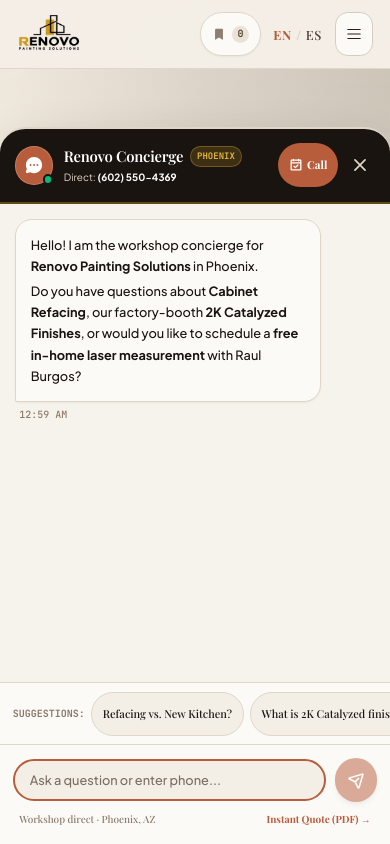
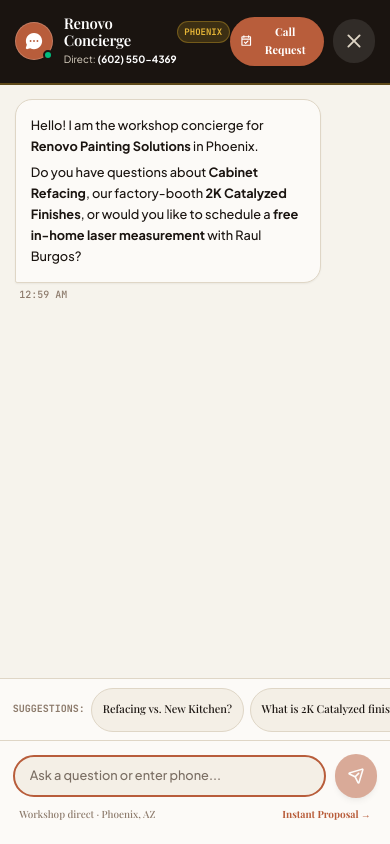
Before and after one commit to IB-Demos/renovo-webproject, a Next.js app in the folder web/: page / in a window 390 px wide. Both pictures are taken after a click on the button "Chat with Renovo Workshop Concierge". Shown: the top 844 px of the page. Built offline with nearby package versions, Linux system fonts and the light colour scheme; a web font is replaced by a local one.

Commit message:
Make mobile chat full screen with touch close button, and remove (PDF) mentions across site

```diff
--- a/web/src/app/api/chat/route.ts
+++ b/web/src/app/api/chat/route.ts
@@ -207,7 +207,7 @@ export async function POST(request: Request) {
     ) {
       reply =
         activeLocale === "es"
-          ? `**Precios y Cotizaciones Transparentes:**\n\nEn Renovo tratas directamente con el dueño y artesano Raul Burgos—cero comisiones de intermediarios. Cada proyecto incluye medición láser en sitio sin costo y muestras físicas de acabado.\n\nPuedes generar tu presupuesto inmediato con PDF oficial en nuestro [Cotizador en Línea](/cotizador), o simplemente déjame aquí tu nombre y teléfono y Raul se pondrá en contacto contigo.`
+          ? `**Precios y Cotizaciones Transparentes:**\n\nEn Renovo tratas directamente con el dueño y artesano Raul Burgos—cero comisiones de intermediarios. Cada proyecto incluye medición láser en sitio sin costo y muestras físicas de acabado.\n\nPuedes generar tu presupuesto inmediato en nuestro [Cotizador en Línea](/cotizador), o simplemente déjame aquí tu nombre y teléfono y Raul se pondrá en contacto contigo.`
           : `**Transparent Direct Craftsman Pricing:**\n\nYou deal directly with owner Raul Burgos—zero middleman markups or sales commissions. Every estimate includes a complimentary in-home laser measure and physical finish samples.\n\nYou can generate an immediate proposal in our [Online Quote System](/cotizador), or simply leave your name and phone number here and Raul will reach out!`;
     } else if (
       lowerMsg.includes("taller") ||
@@ -241,8 +241,8 @@ export async function POST(request: Request) {
     } else {
       reply =
         activeLocale === "es"
-          ? `¡Hola! Soy el asistente del taller de **Renovo Painting Solutions** en Phoenix, AZ.\n\nTe puedo asesorar con:\n• **Cabinet Refacing:** Renovación completa de puertas y frentes en madera maciza.\n• **Laca 2K Catalizada:** Esmaltado de gabinetes en cabina industrial de taller.\n• **Cocinas Nuevas:** Fabricación a medida desde cero.\n• **Presupuestos:** Generación de propuesta en PDF y visitas en sitio.\n\n¿Qué tipo de transformación te gustaría realizar en tus gabinetes o cocina?`
-          : `Hello! I'm the workshop concierge for **Renovo Painting Solutions** in Phoenix, AZ.\n\nI can help you with:\n• **Cabinet Refacing:** Full door & drawer replacement in custom hardwoods.\n• **2K Catalyzed Spray:** Factory-booth spray finishing with zero brush marks.\n• **Custom Kitchens:** Bespoke cabinetry and architectural islands from scratch.\n• **Proposals & Quotes:** Instant PDF proposals and in-home evaluations.\n\nWhat kind of transformation are you planning for your home?`;
+          ? `¡Hola! Soy el asistente del taller de **Renovo Painting Solutions** en Phoenix, AZ.\n\nTe puedo asesorar con:\n• **Cabinet Refacing:** Renovación completa de puertas y frentes en madera maciza.\n• **Laca 2K Catalizada:** Esmaltado de gabinetes en cabina industrial de taller.\n• **Cocinas Nuevas:** Fabricación a medida desde cero.\n• **Presupuestos:** Propuesta formal detallada y asesoría en sitio sin costo.\n\n¿Qué tipo de transformación te gustaría realizar en tus gabinetes o cocina?`
+          : `Hello! I'm the workshop concierge for **Renovo Painting Solutions** in Phoenix, AZ.\n\nI can help you with:\n• **Cabinet Refacing:** Full door & drawer replacement in custom hardwoods.\n• **2K Catalyzed Spray:** Factory-booth spray finishing with zero brush marks.\n• **Custom Kitchens:** Bespoke cabinetry and architectural islands from scratch.\n• **Proposals & Quotes:** Formal itemized proposals and in-home evaluations.\n\nWhat kind of transformation are you planning for your home?`;
     }
 
     return NextResponse.json({
--- a/web/src/app/cotizador/page.tsx
+++ b/web/src/app/cotizador/page.tsx
@@ -56,7 +56,7 @@ export default function EstimatorPage() {
                 </span>
                 <span className="inline-flex items-center gap-1.5 px-3.5 py-1.5 rounded-full bg-[#FCFAF7] border border-[#DFD6C6] text-[#B85D3B] text-xs font-serif font-bold uppercase tracking-wider shadow-xs">
                   <FilePdf size={16} weight="fill" />
-                  <span>{locale === "en" ? "Official Project Proposal (PDF)" : "Propuesta Formal de Proyecto (PDF)"}</span>
+                  <span>{locale === "en" ? "Official Project Proposal" : "Propuesta Formal de Proyecto"}</span>
                 </span>
               </div>
 
@@ -68,8 +68,8 @@ export default function EstimatorPage() {
 
               <p className="text-base sm:text-lg text-[#261F1A] font-normal leading-relaxed max-w-2xl">
                 {locale === "en"
-                  ? "Tell us what you want to accomplish: custom kitchen cabinets, 2K factory spray, cabinet refacing (door replacement), or residential painting. Upload current photos and get an executive PDF proposal delivered straight to Raul Burgos."
-                  : "Cuéntanos qué deseas realizar: desde construir tu cocina desde cero y pintar gabinetes con laca 2K, hasta cabinet refacing (cambio de puertas y frentes) o pintura residencial. Sube fotos de tu espacio y recibe una propuesta corporativa en PDF enviada directo a Raul Burgos."}
+                  ? "Tell us what you want to accomplish: custom kitchen cabinets, 2K factory spray, cabinet refacing (door replacement), or residential painting. Upload current photos and get an executive proposal delivered straight to Raul Burgos."
+                  : "Cuéntanos qué deseas realizar: desde construir tu cocina desde cero y pintar gabinetes con laca 2K, hasta cabinet refacing (cambio de puertas y frentes) o pintura residencial. Sube fotos de tu espacio y recibe una propuesta corporativa enviada directo a Raul Burgos."}
               </p>
 
               <div className="pt-2 flex flex-col sm:flex-row items-center gap-3.5">
--- a/web/src/components/chat/RenovoChatbot.tsx
+++ b/web/src/components/chat/RenovoChatbot.tsx
@@ -79,6 +79,17 @@ export function RenovoChatbot() {
 
   const messagesEndRef = useRef<HTMLDivElement>(null);
   const inputRef = useRef<HTMLInputElement>(null);
+
+  // Lock body scroll when chatbot is open in full-screen on mobile
+  useEffect(() => {
+    if (isOpen) {
+      const originalOverflow = document.body.style.overflow;
+      document.body.style.overflow = "hidden";
+      return () => {
+        document.body.style.overflow = originalOverflow;
+      };
+    }
+  }, [isOpen]);
 
   // Auto-scroll on new messages
   useEffect(() => {
@@ -345,10 +356,10 @@ export function RenovoChatbot() {
             animate={{ opacity: 1, y: 0, scale: 1 }}
             exit={{ opacity: 0, y: 30, scale: 0.95 }}
             transition={{ duration: 0.28, ease: [0.22, 1, 0.36, 1] }}
-            className="fixed inset-x-0 bottom-0 sm:inset-x-auto sm:right-6 sm:bottom-6 w-full sm:w-[410px] h-[85vh] sm:h-[620px] max-h-[90vh] sm:max-h-[660px] z-50 flex flex-col rounded-t-3xl rounded-b-none sm:rounded-3xl bg-[#FCFAF7] border-t-2 sm:border-2 border-[#DFD6C6] shadow-[0_25px_60px_-15px_rgba(26,20,16,0.45)] overflow-hidden"
+            className="fixed inset-0 sm:inset-auto sm:right-6 sm:bottom-6 w-full sm:w-[420px] h-[100dvh] sm:h-[620px] max-h-[100dvh] sm:max-h-[660px] z-50 flex flex-col rounded-none sm:rounded-3xl bg-[#FCFAF7] border-0 sm:border-2 sm:border-[#DFD6C6] shadow-2xl overflow-hidden"
           >
             {/* CHAT HEADER */}
-            <div className="p-3.5 sm:p-4 bg-[#1A1410] text-[#FCFAF7] border-b-2 border-[#C59B27]/40 flex items-center justify-between shrink-0">
+            <div className="p-3.5 sm:p-4 pt-[max(0.875rem,env(safe-area-inset-top))] bg-[#1A1410] text-[#FCFAF7] border-b-2 border-[#C59B27]/40 flex items-center justify-between shrink-0">
               <div className="flex items-center gap-2.5">
                 <div className="relative">
                   <div className="w-9 h-9 sm:w-10 sm:h-10 rounded-full bg-[#B85D3B] border border-white/20 flex items-center justify-center text-white shadow-xs">
@@ -375,25 +386,26 @@ export function RenovoChatbot() {
                 </div>
               </div>
 
-              <div className="flex items-center gap-1.5">
+              <div className="flex items-center gap-2">
                 {/* Fast Lead Request Button */}
                 <button
                   type="button"
                   onClick={() => setShowLeadModal(true)}
-                  className="interactive-control px-2.5 py-1 rounded-full bg-[#B85D3B] hover:bg-[#A34E2F] text-white text-[11px] font-serif font-bold inline-flex items-center gap-1 shadow-xs transition-colors cursor-pointer"
+                  className="interactive-control px-2.5 py-1.5 rounded-full bg-[#B85D3B] hover:bg-[#A34E2F] text-white text-[11px] font-serif font-bold inline-flex items-center gap-1 shadow-xs transition-colors cursor-pointer"
                   title={chatLocale === "en" ? "Request Call with Raul" : "Pedir llamada de Raul"}
                 >
                   <CalendarCheck size={14} weight="bold" />
-                  <span>{chatLocale === "en" ? "Call" : "Cita"}</span>
+                  <span>{chatLocale === "en" ? "Call Request" : "Pedir Cita"}</span>
                 </button>
 
                 <button
                   type="button"
                   onClick={() => setIsOpen(false)}
-                  className="p-1.5 rounded-full text-[#DFD6C6] hover:text-white hover:bg-white/10 transition-colors cursor-pointer"
-                  aria-label="Close Chat"
+                  className="interactive-control w-10 h-10 sm:w-8 sm:h-8 rounded-full text-[#DFD6C6] hover:text-white bg-white/10 hover:bg-white/20 flex items-center justify-center transition-colors cursor-pointer shrink-0"
+                  aria-label={chatLocale === "en" ? "Close Chat" : "Cerrar Chat"}
+                  title={chatLocale === "en" ? "Close Chat" : "Cerrar Chat"}
                 >
-                  <X size={18} weight="bold" />
+                  <X size={20} weight="bold" />
                 </button>
               </div>
             </div>
@@ -464,7 +476,7 @@ export function RenovoChatbot() {
                 e.preventDefault();
                 handleSendMessage();
               }}
-              className="p-3 pb-4 sm:p-3.5 bg-[#FCFAF7] border-t border-[#DFD6C6] shrink-0 space-y-1.5"
+              className="p-3 pb-[max(1.25rem,env(safe-area-inset-bottom))] sm:p-3.5 bg-[#FCFAF7] border-t border-[#DFD6C6] shrink-0 space-y-1.5"
             >
               <div className="flex items-center gap-2">
                 <input
@@ -498,7 +510,7 @@ export function RenovoChatbot() {
                   onClick={() => setIsOpen(false)}
                   className="font-bold text-[#B85D3B] hover:underline whitespace-nowrap shrink-0"
                 >
-                  {chatLocale === "en" ? "Instant Quote (PDF) →" : "Cotizador (PDF) →"}
+                  {chatLocale === "en" ? "Instant Proposal →" : "Cotizador Oficial →"}
                 </Link>
               </div>
             </form>
--- a/web/src/components/forms/QuoteRequestSystem.tsx
+++ b/web/src/components/forms/QuoteRequestSystem.tsx
@@ -457,7 +457,7 @@ export function QuoteRequestSystem() {
               className="interactive-control min-h-[54px] sm:min-h-[56px] px-8 py-4 rounded-full bg-[#B85D3B] hover:bg-[#A34E2F] text-white text-sm sm:text-base font-serif font-bold uppercase tracking-wider inline-flex items-center justify-center gap-2.5 shadow-xl w-full sm:w-auto transition-transform hover:scale-[1.02] cursor-pointer"
             >
               <DownloadSimple size={20} weight="bold" />
-              <span>{locale === "en" ? "Download Proposal (PDF)" : "Descargar Propuesta (PDF)"}</span>
+              <span>{locale === "en" ? "Download Official Proposal" : "Descargar Propuesta Oficial"}</span>
             </button>
 
             <a
--- a/web/src/components/layout/FloatingQuoteButton.tsx
+++ b/web/src/components/layout/FloatingQuoteButton.tsx
@@ -36,8 +36,8 @@ export function FloatingQuoteButton() {
             className="interactive-control group flex items-center gap-2.5 sm:gap-3 px-3.5 sm:px-4.5 py-2.5 sm:py-3 rounded-full bg-[#B85D3B] hover:bg-[#A34E2F] text-[#FCFAF7] border-2 border-[#C59B27]/60 shadow-2xl hover:scale-[1.03] active:scale-98 transition-all"
             title={
               locale === "en"
-                ? "Request a Formal Project Proposal (PDF)"
-                : "Solicitar Cotización de Proyecto (PDF)"
+                ? "Request a Formal Project Proposal"
+                : "Solicitar Cotización de Proyecto"
             }
           >
             <div className="w-6 sm:w-7 h-6 sm:h-7 rounded-full bg-white/20 flex items-center justify-center text-white shrink-0 shadow-xs">
@@ -49,7 +49,7 @@ export function FloatingQuoteButton() {
                 {locale === "en" ? "OFFICIAL ESTIMATE" : "PRESUPUESTO FORMAL"}
               </span>
               <span className="text-xs sm:text-sm font-serif font-bold tracking-normal text-[#FCFAF7] leading-tight">
-                <span className="sm:hidden">{locale === "en" ? "Quote (PDF)" : "Cotizar (PDF)"}</span>
+                <span className="sm:hidden">{locale === "en" ? "Quote" : "Cotizar"}</span>
                 <span className="hidden sm:inline">{locale === "en" ? "Request a Quote" : "Cotizar Proyecto"}</span>
               </span>
             </div>
--- a/web/src/components/layout/Header.tsx
+++ b/web/src/components/layout/Header.tsx
@@ -335,7 +335,7 @@ export function Header() {
                 onClick={() => setMobileMenuOpen(false)}
                 className="block px-2.5 py-2 rounded-lg bg-[#EAE2D5] font-serif text-xs font-semibold text-[#B85D3B] transition-colors"
               >
-                {t.nav.estimator} (PDF)
+                {t.nav.estimator}
               </Link>
               <Link
                 href="/studio-interactivo"
```
